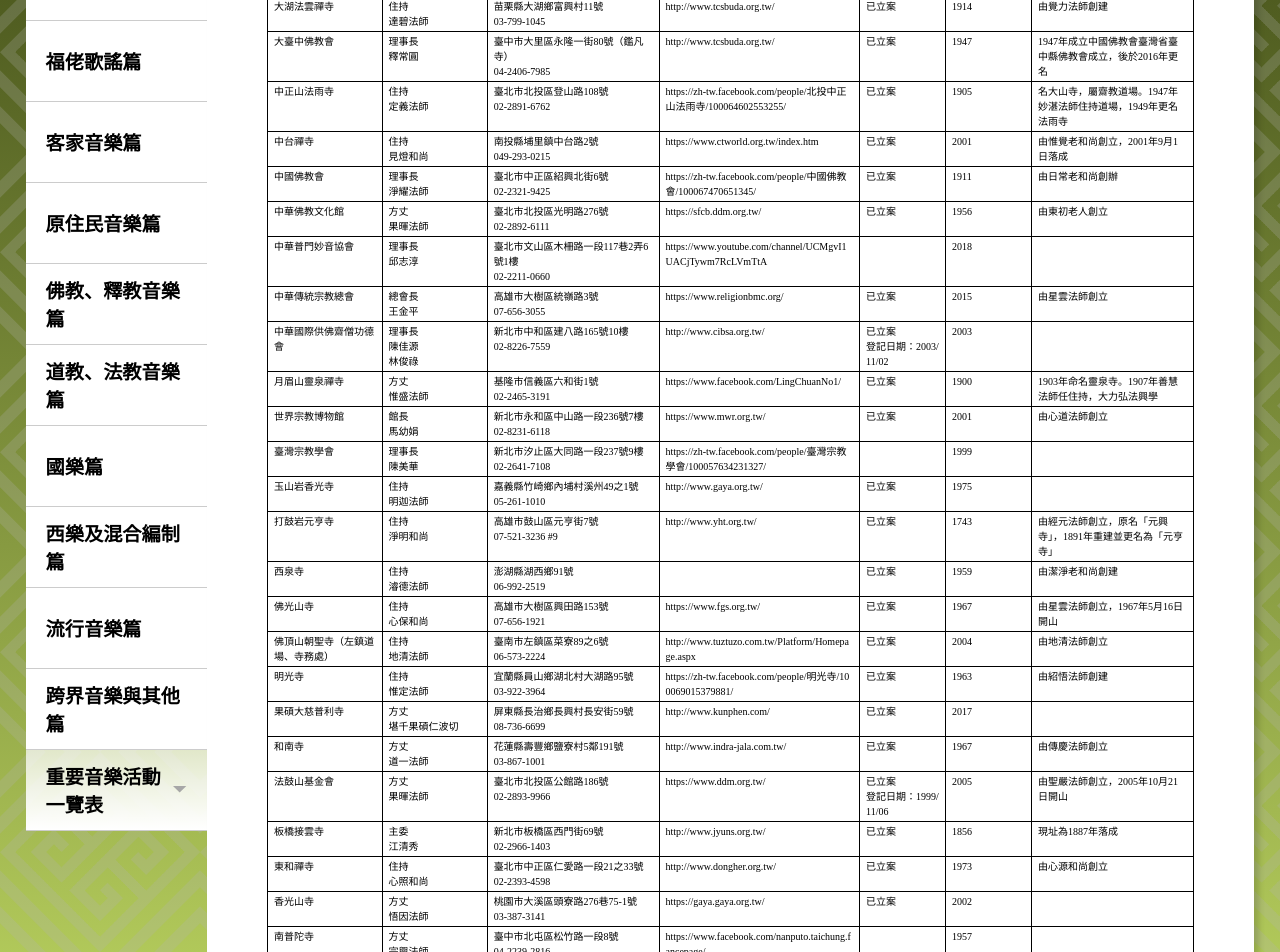
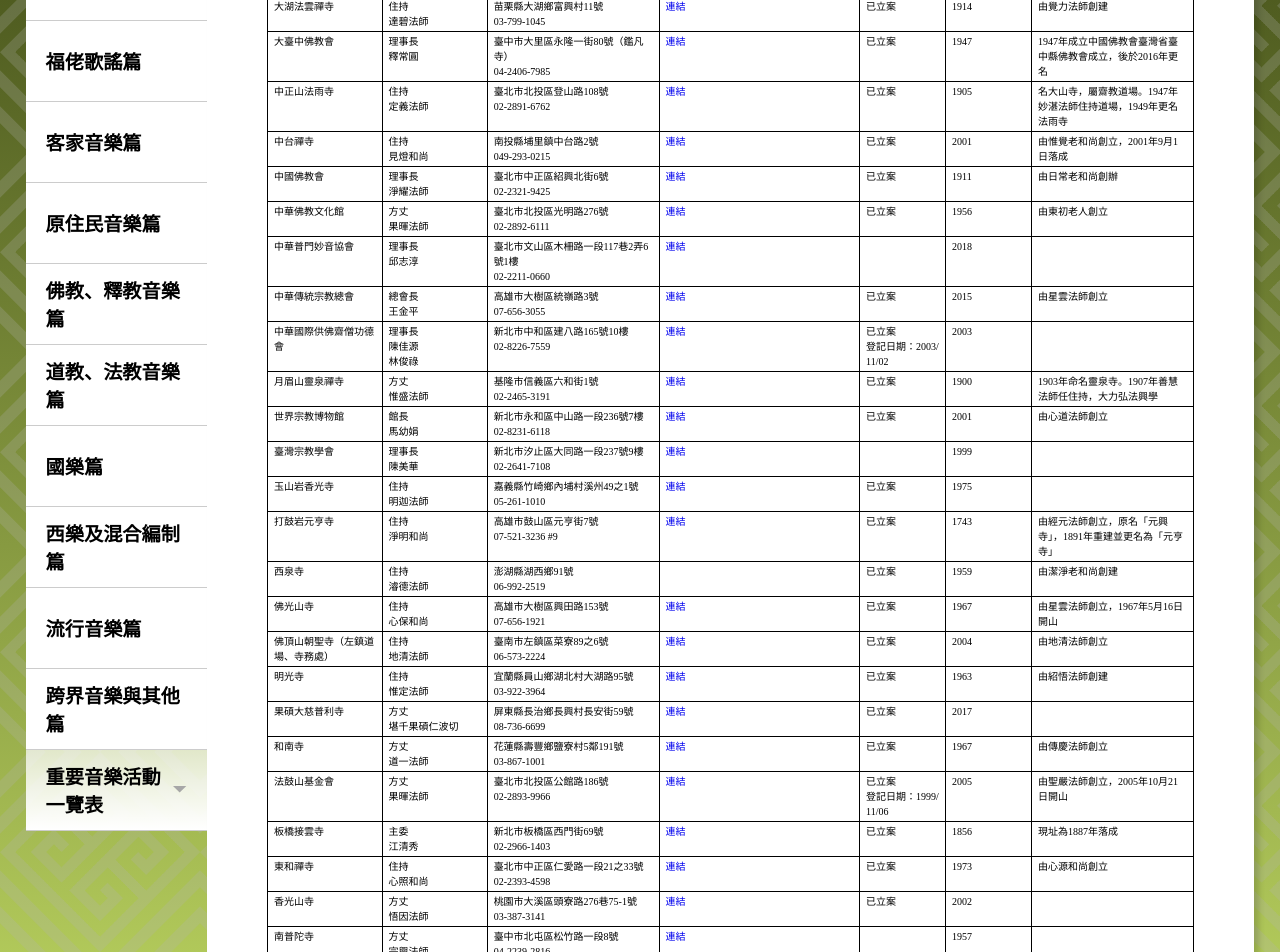
Before and after one commit to yehjing/taiwanMusic2022, a Vue app: page /2022/indexDir/indexDir_17 in a window 1280 px wide. Shown: the part 700-1652 px from the top of the page. Built offline with nearby package versions, Linux system fonts and the light colour scheme.

Commit message:
佛教、釋教音樂篇-更改連結

```diff
--- a/src/components/indexDir/indexDir_child/indexDir_17.vue
+++ b/src/components/indexDir/indexDir_child/indexDir_17.vue
@@ -49,7 +49,7 @@
             <p>03-799-1045</p>
           </td>
           <td width="21%">
-            <p>http://www.tcsbuda.org.tw/</p>
+            <a target="_" href="http://www.tcsbuda.org.tw">連結</a>
           </td>
           <td width="9%">
             <p>已立案</p>
@@ -74,7 +74,7 @@
             <p>04-2406-7985</p>
           </td>
           <td width="21%">
-            <p>http://www.tcsbuda.org.tw/</p>
+            <a target="_" href="http://www.tcsbuda.org.tw/">連結</a>
           </td>
           <td width="9%">
             <p>已立案</p>
@@ -99,9 +99,7 @@
             <p>02-2891-6762</p>
           </td>
           <td width="21%">
-            <p>
-              https://zh-tw.facebook.com/people/北投中正山法雨寺/100064602553255/
-            </p>
+            <a target="_" href="https://zh-tw.facebook.com/people/北投中正山法雨寺/100064602553255/">連結</a>
           </td>
           <td width="9%">
             <p>已立案</p>
@@ -128,7 +126,7 @@
             <p>049-293-0215</p>
           </td>
           <td width="21%">
-            <p>https://www.ctworld.org.tw/index.htm</p>
+            <a target="_" href="https://www.ctworld.org.tw/index.htm">連結</a>
           </td>
           <td width="9%">
             <p>已立案</p>
@@ -153,7 +151,7 @@
             <p>02-2321-9425</p>
           </td>
           <td width="21%">
-            <p>https://zh-tw.facebook.com/people/中國佛教會/100067470651345/</p>
+            <a target="_" href="https://zh-tw.facebook.com/people/中國佛教會/100067470651345/">連結</a>
           </td>
           <td width="9%">
             <p>已立案</p>
@@ -178,7 +176,7 @@
             <p>02-2892-6111</p>
           </td>
           <td width="21%">
-            <p>https://sfcb.ddm.org.tw/</p>
+            <a target="_" href="https://sfcb.ddm.org.tw/">連結</a>
           </td>
           <td width="9%">
             <p>已立案</p>
@@ -203,7 +201,7 @@
             <p>02-2211-0660</p>
           </td>
           <td width="21%">
-            <p>https://www.youtube.com/channel/UCMgvI1UACjTywm7RcLVmTtA</p>
+            <a target="_" href="https://www.youtube.com/channel/UCMgvI1UACjTywm7RcLVmTtA">連結</a>
           </td>
           <td width="9%">&nbsp;</td>
           <td width="9%">
@@ -224,7 +222,7 @@
             <p>07-656-3055</p>
           </td>
           <td width="21%">
-            <p>https://www.religionbmc.org/</p>
+            <a target="_" href="https://www.religionbmc.org/">連結</a>
           </td>
           <td width="9%">
             <p>已立案</p>
@@ -250,7 +248,7 @@
             <p>02-8226-7559</p>
           </td>
           <td width="21%">
-            <p>http://www.cibsa.org.tw/</p>
+            <a target="_" href="http://www.cibsa.org.tw/">連結</a>
           </td>
           <td width="9%">
             <p>已立案</p>
@@ -274,7 +272,7 @@
             <p>02-2465-3191</p>
           </td>
           <td width="21%">
-            <p>https://www.facebook.com/LingChuanNo1/</p>
+            <a target="_" href="https://www.facebook.com/LingChuanNo1/">連結</a>
           </td>
           <td width="9%">
             <p>已立案</p>
@@ -299,7 +297,7 @@
             <p>02-8231-6118</p>
           </td>
           <td width="21%">
-            <p>https://www.mwr.org.tw/</p>
+            <a target="_" href="https://www.mwr.org.tw/">連結</a>
           </td>
           <td width="9%">
             <p>已立案</p>
@@ -324,9 +322,7 @@
             <p>02-2641-7108</p>
           </td>
           <td width="21%">
-            <p>
-              https://zh-tw.facebook.com/people/臺灣宗教學會/100057634231327/
-            </p>
+            <a target="_" href="https://zh-tw.facebook.com/people/臺灣宗教學會/100057634231327/">連結</a>
           </td>
           <td width="9%">&nbsp;</td>
           <td width="9%">
@@ -347,7 +343,7 @@
             <p>05-261-1010</p>
           </td>
           <td width="21%">
-            <p>http://www.gaya.org.tw/</p>
+            <a target="_" href="http://www.gaya.org.tw/">連結</a>
           </td>
           <td width="9%">
             <p>已立案</p>
@@ -370,7 +366,7 @@
             <p>07-521-3236 #9</p>
           </td>
           <td width="21%">
-            <p>http://www.yht.org.tw/</p>
+            <a target="_" href="http://www.yht.org.tw/">連結</a>
           </td>
           <td width="9%">
             <p>已立案</p>
@@ -418,7 +414,7 @@
             <p>07-656-1921</p>
           </td>
           <td width="21%">
-            <p>https://www.fgs.org.tw/</p>
+            <a target="_" href="https://www.fgs.org.tw/">連結</a>
           </td>
           <td width="9%">
             <p>已立案</p>
@@ -443,7 +439,7 @@
             <p>06-573-2224</p>
           </td>
           <td width="21%">
-            <p>http://www.tuztuzo.com.tw/Platform/Homepage.aspx</p>
+            <a target="_" href="http://www.tuztuzo.com.tw/Platform/Homepage.aspx">連結</a>
           </td>
           <td width="9%">
             <p>已立案</p>
@@ -468,7 +464,7 @@
             <p>03-922-3964</p>
           </td>
           <td width="21%">
-            <p>https://zh-tw.facebook.com/people/明光寺/100069015379881/</p>
+            <a target="_" href="https://zh-tw.facebook.com/people/明光寺/100069015379881/">連結</a>
           </td>
           <td width="9%">
             <p>已立案</p>
@@ -493,7 +489,7 @@
             <p>08-736-6699</p>
           </td>
           <td width="21%">
-            <p>http://www.kunphen.com/</p>
+            <a target="_" href="http://www.kunphen.com/">連結</a>
           </td>
           <td width="9%">
             <p>已立案</p>
@@ -516,7 +512,7 @@
             <p>03-867-1001</p>
           </td>
           <td width="21%">
-            <p>http://www.indra-jala.com.tw/</p>
+            <a target="_" href="http://www.indra-jala.com.tw/">連結</a>
           </td>
           <td width="9%">
             <p>已立案</p>
@@ -541,7 +537,7 @@
             <p>02-2893-9966</p>
           </td>
           <td width="21%">
-            <p>https://www.ddm.org.tw/</p>
+            <a target="_" href="https://www.ddm.org.tw/">連結</a>
           </td>
           <td width="9%">
             <p>已立案</p>
@@ -567,7 +563,7 @@
             <p>02-2966-1403</p>
           </td>
           <td width="21%">
-            <p>http://www.jyuns.org.tw/</p>
+            <a target="_" href="http://www.jyuns.org.tw/">連結</a>
           </td>
           <td width="9%">
             <p>已立案</p>
@@ -592,7 +588,7 @@
             <p>02-2393-4598</p>
           </td>
           <td width="21%">
-            <p>http://www.dongher.org.tw/</p>
+            <a target="_" href="http://www.dongher.org.tw/">連結</a>
           </td>
           <td width="9%">
             <p>已立案</p>
@@ -617,7 +613,7 @@
             <p>03-387-3141</p>
           </td>
           <td width="21%">
-            <p>https://gaya.gaya.org.tw/</p>
+            <a target="_" href="https://gaya.gaya.org.tw/">連結</a>
           </td>
           <td width="9%">
             <p>已立案</p>
@@ -640,7 +636,7 @@
             <p>04-2239-2816</p>
           </td>
           <td width="21%">
-            <p>https://www.facebook.com/nanputo.taichung.fancepage/</p>
+            <a target="_" href="https://www.facebook.com/nanputo.taichung.fancepage/">連結</a>
           </td>
           <td width="9%">&nbsp;</td>
           <td width="9%">
@@ -661,7 +657,7 @@
             <p>02-2457-2529</p>
           </td>
           <td width="21%">
-            <p>https://www.tzuchi.org.tw/</p>
+            <a target="_" href="https://www.tzuchi.org.tw/">連結</a>
           </td>
           <td width="9%">
             <p>已立案</p>
@@ -686,7 +682,7 @@
             <p>02-2762-0112</p>
           </td>
           <td width="21%">
-            <p>https://www.blia.org.tw/</p>
+            <a target="_" href="https://www.blia.org.tw/">連結</a>
           </td>
           <td width="9%">
             <p>已立案</p>
@@ -710,7 +706,7 @@
             <p>02-2809-5925</p>
           </td>
           <td width="21%">
-            <p>https://www.facebook.com/people/淡水妙覺寺/100064822353427/</p>
+            <a target="_" href="https://www.facebook.com/people/淡水妙覺寺/100064822353427/">連結</a>
           </td>
           <td width="9%">
             <p>已立案</p>
@@ -756,7 +752,7 @@
             <p>07-689-2259</p>
           </td>
           <td width="21%">
-            <p>https://www.clm.org.tw/</p>
+            <a target="_" href="https://www.clm.org.tw/">連結</a>
           </td>
           <td width="9%">
             <p>已立案</p>
@@ -780,7 +776,7 @@
             <p>02-2292-2069</p>
           </td>
           <td width="21%">
-            <p>https://www.facebook.com/pages/智光禪寺/199946073371787</p>
+            <a target="_" href="https://www.facebook.com/pages/智光禪寺/199946073371787">連結</a>
           </td>
           <td width="9%">
             <p>已立案</p>
@@ -826,7 +822,7 @@
             <p>049-275-0010</p>
           </td>
           <td width="21%">
-            <p>https://www.huayenworld.org/</p>
+            <a target="_" href="https://www.huayenworld.org/">連結</a>
           </td>
           <td width="9%">
             <p>已立案</p>
@@ -850,7 +846,7 @@
             <p>02-2545-2546</p>
           </td>
           <td width="21%">
-            <p>https://www.blisswisdom.org/#five</p>
+            <a target="_" href="https://www.blisswisdom.org/#five">連結</a>
           </td>
           <td width="9%">
             <p>已立案</p>
@@ -875,7 +871,7 @@
             <p>03-425-6168</p>
           </td>
           <td width="21%">
-            <p>https://www.ykcm.tw/</p>
+            <a target="_" href="https://www.ykcm.tw/">連結</a>
           </td>
           <td width="9%">
             <p>已立案</p>
@@ -900,7 +896,7 @@
             <p>03-826-6779</p>
           </td>
           <td width="21%">
-            <p>https://www.tzuchi.org.tw/</p>
+            <a target="_" href="https://www.tzuchi.org.tw/">連結</a>
           </td>
           <td width="9%">
             <p>已立案</p>
@@ -925,7 +921,7 @@
             <p>082-351-943</p>
           </td>
           <td width="21%">
-            <p>https://www.facebook.com/people/金門福慧寺/100079997155607/</p>
+            <a target="_" href="https://www.facebook.com/people/金門福慧寺/100079997155607/">連結</a>
           </td>
           <td width="9%">
             <p>已立案</p>
@@ -950,7 +946,7 @@
             <p>02-2341-5758</p>
           </td>
           <td width="21%">
-            <p>http://www.shandaotemple.org.tw/</p>
+            <a target="_" href="http://www.shandaotemple.org.tw/">連結</a>
           </td>
           <td width="9%">
             <p>已立案</p>
@@ -976,7 +972,7 @@
             <p>02-2793-3000</p>
           </td>
           <td width="21%">
-            <p>https://www.hengkuang.net/</p>
+            <a target="_" href="https://www.hengkuang.net/">連結</a>
           </td>
           <td width="9%">
             <p>已立案</p>
@@ -1024,7 +1020,7 @@
             <p>06-237-4035</p>
           </td>
           <td width="21%">
-            <p>http://www.kaiyuan.org.tw/newfirstpage.asp</p>
+            <a target="_" href="http://www.kaiyuan.org.tw/newfirstpage.asp">連結</a>
           </td>
           <td width="9%">
             <p>已立案</p>
@@ -1049,7 +1045,7 @@
             <p>02-2790-2604</p>
           </td>
           <td width="21%">
-            <p>http://www.jinlungyun.org.tw/</p>
+            <a target="_" href="http://www.jinlungyun.org.tw/">連結</a>
           </td>
           <td width="9%">
             <p>已立案</p>
@@ -1074,7 +1070,7 @@
             <p>03-959-0000</p>
           </td>
           <td width="21%">
-            <p>http://www.donglin.tw/</p>
+            <a target="_" href="http://www.donglin.tw/">連結</a>
           </td>
           <td width="9%">
             <p>已立案</p>
@@ -1118,7 +1114,7 @@
             <p>04-2330-2085</p>
           </td>
           <td width="21%">
-            <p>https://wanfo.pixnet.net/blog</p>
+            <a target="_" href="https://wanfo.pixnet.net/blog">連結</a>
           </td>
           <td width="9%">
             <p>已立案</p>
@@ -1143,7 +1139,7 @@
             <p>03-531-9052</p>
           </td>
           <td width="21%">
-            <p>https://www.chuefeng.org.tw/</p>
+            <a target="_" href="https://www.chuefeng.org.tw/">連結</a>
           </td>
           <td width="9%">
             <p>已立案</p>
@@ -1166,7 +1162,7 @@
             <p>02-2499-1100</p>
           </td>
           <td width="21%">
-            <p>https://www.093.org.tw/</p>
+            <a target="_" href="https://www.093.org.tw/">連結</a>
           </td>
           <td width="9%">
             <p>已立案</p>
@@ -1190,7 +1186,7 @@
             <p>02-2291-3771</p>
           </td>
           <td width="21%">
-            <p>https://www.lyuns.org/</p>
+            <a target="_" href="https://www.lyuns.org/">連結</a>
           </td>
           <td width="9%">
             <p>已立案</p>
@@ -1217,7 +1213,7 @@
             <p>06-228-4532</p>
           </td>
           <td width="21%">
-            <p>https://zh-tw.facebook.com/dehuahall/</p>
+            <a target="_" href="https://zh-tw.facebook.com/dehuahall/">連結</a>
           </td>
           <td width="9%">
             <p>已立案</p>
@@ -1240,7 +1236,7 @@
             <p>02-8787-6338</p>
           </td>
           <td width="21%">
-            <p>http://www.vg.com.tw/</p>
+            <a target="_" href="http://www.vg.com.tw/">連結</a>
           </td>
           <td width="9%">
             <p>已立案</p>
@@ -1267,7 +1263,7 @@
             <p>02-2218-5881</p>
           </td>
           <td width="21%">
-            <p>https://www.windmusic.com.tw/</p>
+            <a target="_" href="https://www.windmusic.com.tw/">連結</a>
           </td>
           <td width="9%">
             <p>已立案</p>
@@ -1293,7 +1289,7 @@
             <p>02-8228-1155</p>
           </td>
           <td width="21%">
-            <p>https://www.facebook.com/tang.meiyun.twopera/?locale=zh_TW</p>
+            <a target="_" href="https://www.facebook.com/tang.meiyun.twopera/?locale=zh_TW">連結</a>
           </td>
           <td width="9%">
             <p>已立案</p>
@@ -1320,7 +1316,7 @@
             <p>02-2822-2909</p>
           </td>
           <td width="21%">
-            <p>https://www.pbc.com.tw/index.html</p>
+            <a target="_" href="https://www.pbc.com.tw/index.html">連結</a>
           </td>
           <td width="9%">
             <p>已立案</p>
@@ -1345,7 +1341,7 @@
             <p>02-2559-8382</p>
           </td>
           <td width="21%">
-            <p>http://www.aifarecords.com.tw/</p>
+            <a target="_" href="http://www.aifarecords.com.tw/">連結</a>
           </td>
           <td width="9%">
             <p>已立案</p>
@@ -1370,7 +1366,7 @@
             <p>02-2938-8188</p>
           </td>
           <td width="21%">
-            <p>https://www.utheatre.org.tw/</p>
+            <a target="_" href="https://www.utheatre.org.tw/">連結</a>
           </td>
           <td width="9%">
             <p>已立案</p>
@@ -1434,7 +1430,7 @@
             <p>05-226-1464</p>
           </td>
           <td width="21%">
-            <p>https://www.minhsiungdashiye.org.tw/</p>
+            <a target="_" href="https://www.minhsiungdashiye.org.tw/">連結</a>
           </td>
           <td width="9%">
             <p>已立案</p>
@@ -1476,7 +1472,7 @@
             <p>0927-883-229</p>
           </td>
           <td width="21%">
-            <p>https://www.6800254.com.tw/about-us.html</p>
+            <a target="_" href="https://www.6800254.com.tw/about-us.html">連結</a>
           </td>
           <td width="9%">&nbsp;</td>
           <td width="9%">
@@ -1498,9 +1494,7 @@
             <p>0932-872-371</p>
           </td>
           <td width="21%">
-            <p>
-              https://www.facebook.com/TaiNanFuChengPanGuYaoHuangMiaoshenFuTan/?ref=bookmarks
-            </p>
+            <a target="_" href="https://www.facebook.com/TaiNanFuChengPanGuYaoHuangMiaoshenFuTan/?ref=bookmarks">連結</a>
           </td>
           <td width="9%">&nbsp;</td>
           <td width="9%">
@@ -1523,7 +1517,7 @@
             <p>03-787-2406</p>
           </td>
           <td width="21%">
-            <p>https://www.facebook.com/jz872406/</p>
+            <a target="_" href="https://www.facebook.com/jz872406/">連結</a>
           </td>
           <td width="9%">&nbsp;</td>
           <td width="9%">
```
